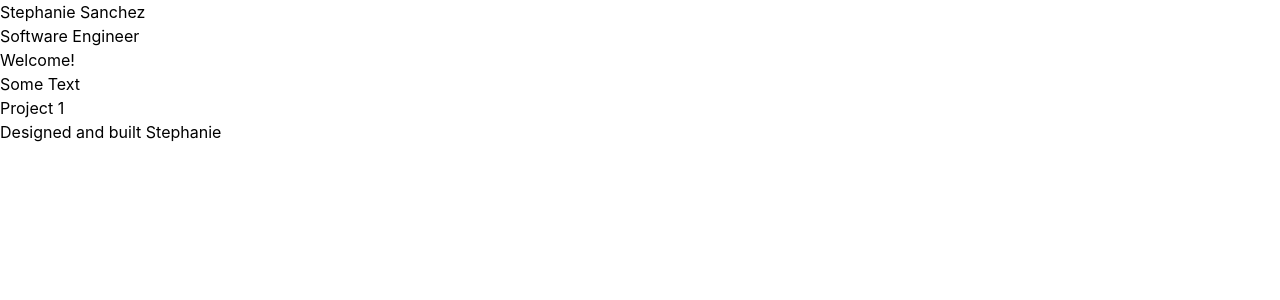
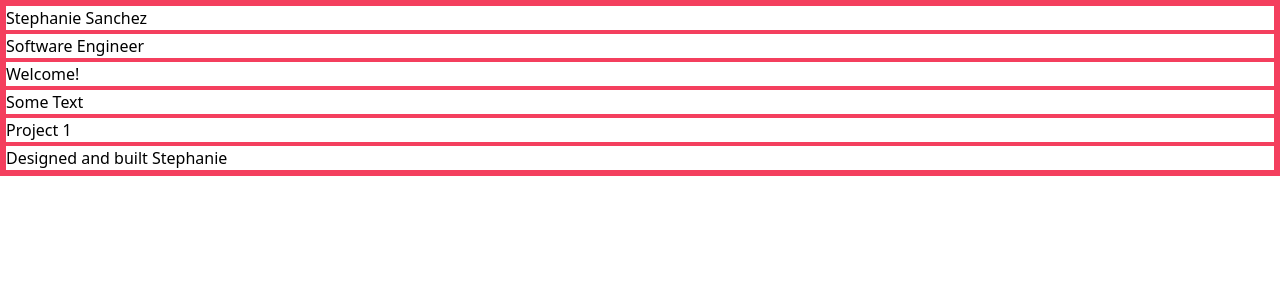
Before and after one commit to StephanieKSanchez/simple-portfolio-site, a Next.js app: page / in a window 1280 px wide. Shown: the top 300 px of the page. Built offline with nearby package versions, Linux system fonts and the light colour scheme.

Commit message:
added border

```diff
--- a/styles/globals.css
+++ b/styles/globals.css
@@ -2,19 +2,6 @@
 @tailwind components;
 @tailwind utilities;
 
-html,
-body {
-  padding: 0;
-  margin: 0;
-  font-family: -apple-system, BlinkMacSystemFont, Segoe UI, Roboto, Oxygen,
-    Ubuntu, Cantarell, Fira Sans, Droid Sans, Helvetica Neue, sans-serif;
+div {
+  @apply border-2 border-rose-500;
 }
-
-a {
-  color: inherit;
-  text-decoration: none;
-}
-
-* {
-  box-sizing: border-box;
-}
```
